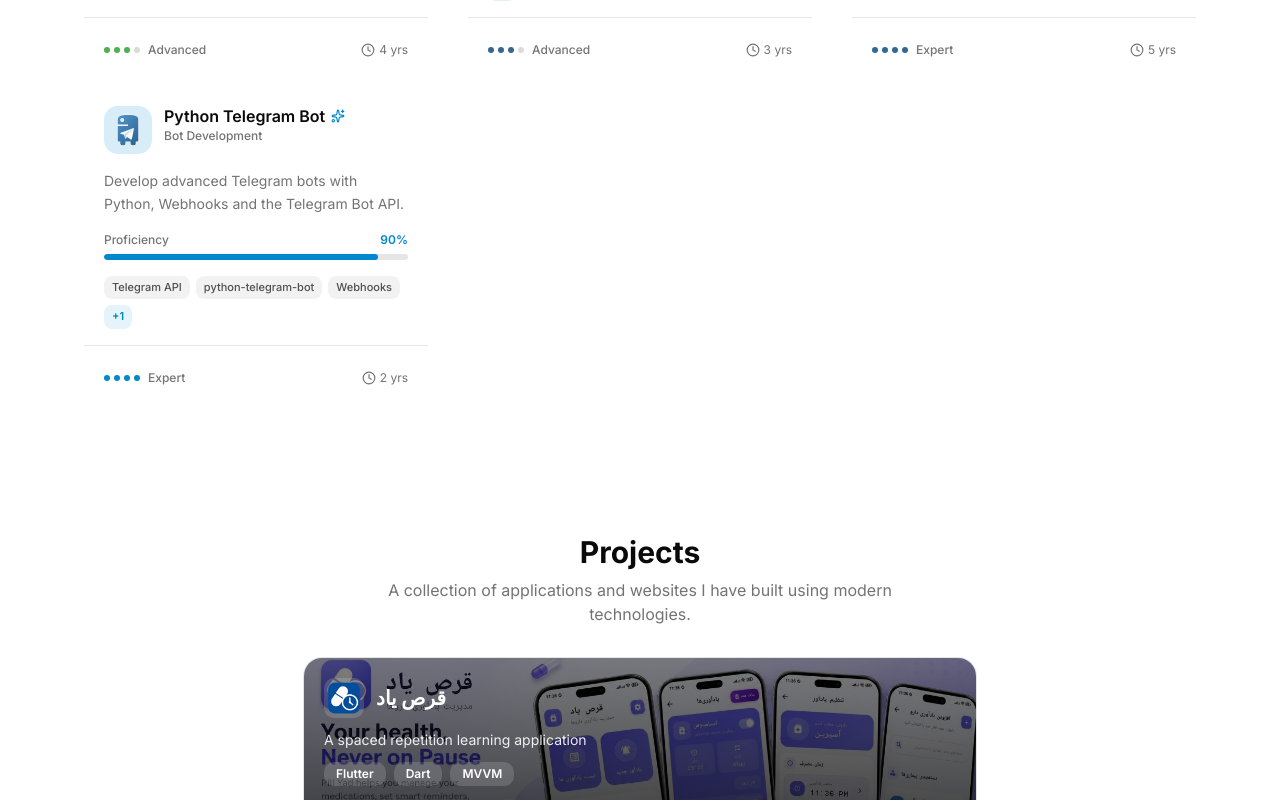
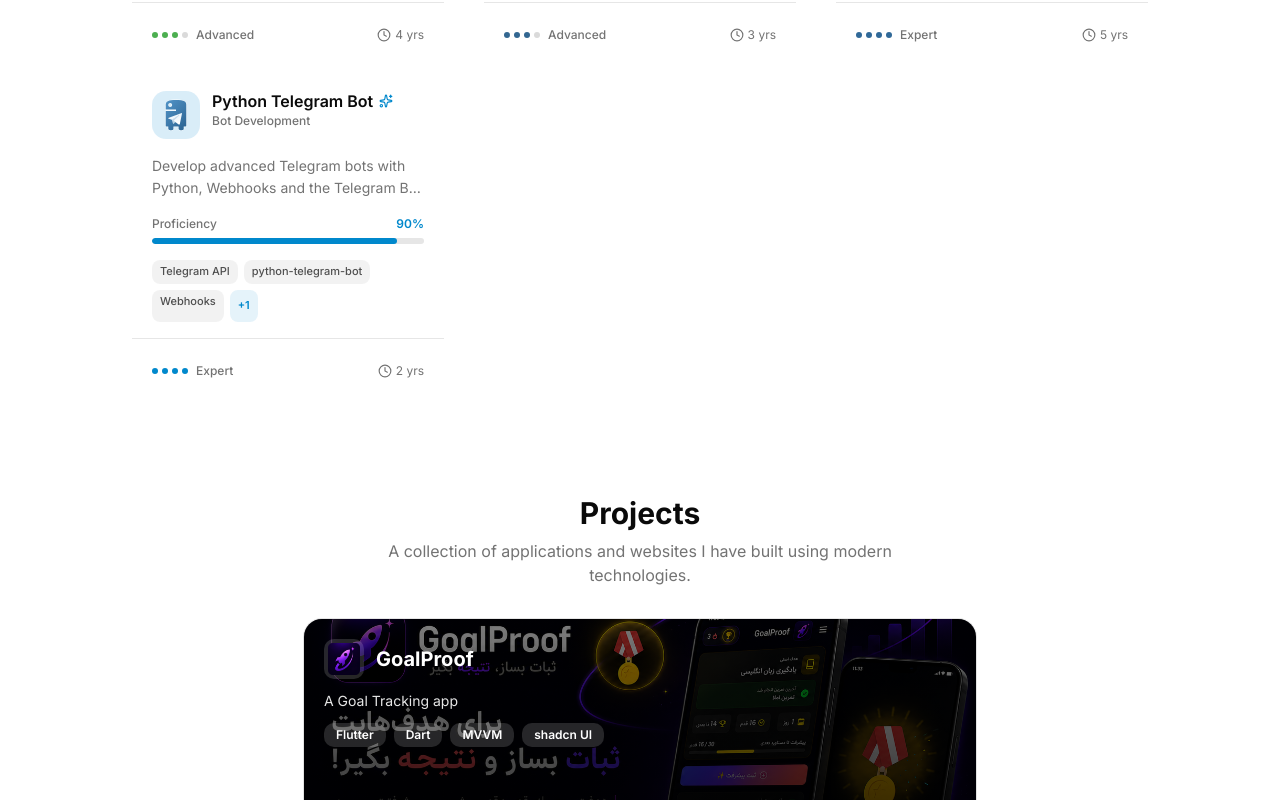
Before and after one commit to EhsanFiruzi/portfolio, a Next.js app: page / in a window 1280 px wide. Shown: the part 1180-1980 px from the top of the page. Built offline with nearby package versions, Linux system fonts and the light colour scheme.

Commit message:
Refactor code structure for improved readability and maintainability

```diff
--- a/app/page.tsx
+++ b/app/page.tsx
@@ -10,7 +10,7 @@
   return (
     <>
         <Profile/>
-        <div className="flex m-14">
+        <div className="mx-auto w-full max-w-6xl px-4 py-10 sm:px-8 lg:px-14">
           <SkillsSection />
         </div>
         <ProjectsSection/>
--- a/components/MagicBento.tsx
+++ b/components/MagicBento.tsx
@@ -495,7 +495,10 @@
   children: React.ReactNode
   gridRef: React.RefObject<HTMLDivElement | null>
 }) => (
-  <div className="bento-section grid grid-cols-1 gap-4 sm:grid-cols-2 lg:grid-cols-3 p-4" ref={gridRef}>
+  <div
+    className="bento-section grid w-full grid-cols-1 gap-4 sm:grid-cols-2 lg:grid-cols-3"
+    ref={gridRef}
+  >
     {children}
   </div>
 )
@@ -521,6 +524,7 @@
 
 function SkillCardContent({ skill }: { skill: Skill }) {
   const [progress, setProgress] = useState(0)
+  const [tagsExpanded, setTagsExpanded] = useState(false)
   const ref = useRef<HTMLDivElement>(null)
 
   // پرشدن پراگرس بار وقتی کارت وارد viewport می‌شه
@@ -541,21 +545,26 @@
     return () => observer.disconnect()
   }, [skill.proficiency])
 
+  const visibleTags = skill.tags ?? []
+  const hasExtraTags = visibleTags.length > 3
+  const shownTags = tagsExpanded ? visibleTags : visibleTags.slice(0, 3)
+  const hiddenCount = visibleTags.length - 3
+
   return (
-    <div ref={ref} className="group/skill h-full">
+    <div ref={ref} className="group/skill h-full w-full">
       <Card
         className={cn(
-          "relative flex h-full flex-col gap-4 overflow-visible border-0 bg-transparent p-3 pt-0 shadow-none",
+          "relative flex h-full w-full flex-col gap-4 overflow-visible border-0 bg-transparent p-3 pt-0 shadow-none",
           skill.featured
             ? "ring-1 ring-(--skill-accent)/40"
             : "ring-1 ring-foreground/10"
         )}
       >
-        <CardHeader className="px-5 pt-5">
-          <div className="flex items-start gap-3">
+        <CardHeader className="px-4 pt-4 sm:px-5 sm:pt-5">
+          <div className="flex items-start gap-2.5 sm:gap-3">
             <div
               className={cn(
-                "flex h-12 w-12 shrink-0 items-center justify-center rounded-xl",
+                "flex h-10 w-10 shrink-0 items-center justify-center rounded-xl sm:h-12 sm:w-12",
                 "bg-(--skill-accent)/15 text-(--skill-accent)",
                 "transition-transform duration-300 group-hover/skill:scale-105"
               )}
@@ -565,19 +574,19 @@
 
             <div className="min-w-0 flex-1">
               <div className="flex items-center gap-1.5">
-                <h3 className="truncate font-heading text-base font-semibold leading-tight">
+                <h3 className="truncate font-heading text-sm font-semibold leading-tight sm:text-base">
                   {skill.title}
                 </h3>
                 {skill.featured && (
                   <Sparkles className="size-3.5 shrink-0 text-(--skill-accent)" aria-label="Featured skill" />
                 )}
               </div>
-              <p className="mt-0.5 text-xs font-medium text-muted-foreground">{skill.category}</p>
+              <p className="mt-0.5 truncate text-xs font-medium text-muted-foreground">{skill.category}</p>
             </div>
           </div>
         </CardHeader>
 
-        <CardContent className="flex-1 px-5">
+        <CardContent className="flex-1 px-4 sm:px-5">
           <p className="line-clamp-2 text-sm leading-relaxed text-muted-foreground">{skill.description}</p>
 
           <div className="mt-4">
@@ -593,9 +602,10 @@
             </div>
           </div>
 
-          {skill.tags && skill.tags.length > 0 && (
+          {/* Tags */}
+          {visibleTags.length > 0 && (
             <div className="mt-4 flex flex-wrap gap-1.5">
-              {skill.tags.slice(0, 3).map((tag) => (
+              {shownTags.map((tag) => (
                 <span
                   key={tag}
                   className="rounded-md bg-foreground/5 px-2 py-1 text-[11px] font-medium text-foreground/70"
@@ -603,17 +613,32 @@
                   {tag}
                 </span>
               ))}
-              {skill.tags.length > 3 && (
-                <span className="rounded-md bg-(--skill-accent)/10 px-2 py-1 text-[11px] font-semibold text-(--skill-accent)">
-                  +{skill.tags.length - 3}
-                </span>
+
+              {hasExtraTags && (
+                <button
+                  type="button"
+                  onClick={(e) => {
+                    e.stopPropagation()
+                    setTagsExpanded((prev) => !prev)
+                  }}
+                  aria-expanded={tagsExpanded}
+                  aria-label={tagsExpanded ? "Show fewer tags" : `Show ${hiddenCount} more tags`}
+                  className={cn(
+                    "relative z-10 flex min-h-8 items-center rounded-md px-2 py-1 text-[11px] font-semibold",
+                    "bg-(--skill-accent)/10 text-(--skill-accent)",
+                    "transition-colors hover:bg-(--skill-accent)/20",
+                    "focus-visible:outline focus-visible:outline-2 focus-visible:outline-(--skill-accent)/50"
+                  )}
+                >
+                  {tagsExpanded ? "Show less" : `+${hiddenCount}`}
+                </button>
               )}
             </div>
           )}
         </CardContent>
 
-        <CardFooter className="border-t border-foreground/10 px-5 pt-4 text-xs text-muted-foreground">
-          <div className="flex w-full items-center gap-3">
+        <CardFooter className="border-t border-foreground/10 px-4 pt-4 text-xs text-muted-foreground sm:px-5">
+          <div className="flex w-full flex-wrap items-center gap-x-3 gap-y-2">
             <div className="flex items-center gap-2">
               <div className="flex items-center gap-1">
                 {Array.from({ length: 4 }).map((_, i) => (
@@ -629,7 +654,7 @@
               <span className="font-medium">{LEVEL_LABEL[skill.level]}</span>
             </div>
 
-            <div className="ml-auto flex items-center gap-3">
+            <div className="flex items-center gap-3 sm:ml-auto">
               <div className="flex items-center gap-1">
                 <Clock className="size-3.5" />
                 <span>{formatYears(skill.yearsOfExperience)} yrs</span>
@@ -658,13 +683,7 @@
     description:
       "Build high-performance cross-platform mobile applications with Flutter and Dart.",
     icon: (
-   <Image
-     src="./flutter.svg"
-     alt="Flutter"
-     width={34}
-     height={34}
-     className="object-contain"
-   />
+      <Image src="./flutter.svg" alt="Flutter" width={34} height={34} className="object-contain" />
     ),
     level: "expert",
     proficiency: 90,
@@ -680,13 +699,7 @@
     description:
       "Develop fast, scalable and modern REST APIs using FastAPI and Python.",
     icon: (
-   <Image
-     src="./fastapi.svg"
-     alt="FastAPI"
-     width={34}
-     height={34}
-     className="object-contain"
-   />
+      <Image src="./fastapi.svg" alt="FastAPI" width={34} height={34} className="object-contain" />
     ),
     level: "expert",
     proficiency: 95,
@@ -714,23 +727,14 @@
     proficiency: 30,
     yearsOfExperience: 1,
     category: "Web Development",
-     color: "var(--next-accent)",// zinc-200,
+    color: "var(--next-accent)", // zinc-200,
     tags: ["React", "SSR", "App Router", "Tailwind CSS"],
   },
 
   {
     title: "SQL",
-     description:
-       "Design and write efficient SQL queries for relational databases.",
-     icon: (
-   <Image
-     src="./sql.svg"
-     alt="SQL"
-     width={34}
-     height={34}
-     className="object-contain"
-   />
- ),
+    description: "Design and write efficient SQL queries for relational databases.",
+    icon: <Image src="./sql.svg" alt="SQL" width={34} height={34} className="object-contain" />,
     level: "advanced",
     proficiency: 85,
     yearsOfExperience: 4,
@@ -744,13 +748,7 @@
     description:
       "Work with PostgreSQL for scalable, reliable and production-ready databases.",
     icon: (
-   <Image
-     src="./postgresql.svg"
-     alt="PostgreSQL"
-     width={34}
-     height={34}
-     className="object-contain"
-   />
+      <Image src="./postgresql.svg" alt="PostgreSQL" width={34} height={34} className="object-contain" />
     ),
     level: "advanced",
     proficiency: 80,
@@ -762,17 +760,8 @@
 
   {
     title: "Python",
-     description:
-       "Write clean, maintainable and efficient software with Python.",
-     icon: (
-   <Image
-     src="./python.svg"
-     alt="Python"
-     width={34}
-     height={34}
-     className="object-contain"
-   />
- ),
+    description: "Write clean, maintainable and efficient software with Python.",
+    icon: <Image src="./python.svg" alt="Python" width={34} height={34} className="object-contain" />,
     level: "expert",
     proficiency: 100,
     yearsOfExperience: 5,
@@ -855,7 +844,7 @@
         {skills.map((skill) => {
           const skillGlow = hexToRgbString(skill.color)
           const baseClassName = cn(
-            "magic-bento-card h-full",
+            "magic-bento-card h-full w-full",
             enableBorderGlow && "magic-bento-card--border-glow"
           )
           const cardStyle: React.CSSProperties = {
--- a/components/Projects.tsx
+++ b/components/Projects.tsx
@@ -327,11 +327,34 @@
   )
 }
 
-
+// https://github.com/EhsanFiruzi/vubulary_card
 const projects: Project[] = [
  {
+   title: "GoalProof",
+   description:"A Goal Tracking app",
+   banner:"./goal_proof_banner.png",
+   icon:<Image src="./goal_proof_logo.png" width={32} height={32} alt=""/>,
+   type:ProjectType.APP,
+   technologies:[
+     "Flutter",
+     "Dart",
+     "MVVM",
+     "shadcn UI"
+   ],
+    downloadLinks:[
+     {
+       store:StoreType.MYKET,
+       url:"https://myket.ir/app/ir.ehsan.goalproof"
+     },
+
+   ],
+   screenshots:[],
+   featured:true,
+   year:2026
+ },
+ {
    title:"قرص یاد",
-   description:"A spaced repetition learning application",
+   description:"A Medicine Reminder application",
    banner:"./ghors_yad_banner.jpg",
    icon:<Image src="./ghors_yad_logo.png" width={32} height={32} alt=""/>,
    type:ProjectType.APP,
@@ -352,7 +375,7 @@
    ],
    screenshots:[],
    featured:true,
-   year:2026
+   year:2025
  },
 ]
 
--- a/components/skill-card.tsx
+++ b/components/skill-card.tsx
@@ -32,6 +32,7 @@
 export function SkillCard({ skill }: { skill: Skill }) {
 
   const [progress, setProgress] = useState(0)
+  const [tagsExpanded, setTagsExpanded] = useState(false)
   const ref = useRef<HTMLDivElement>(null)
 
   // پرشدن پراگرس بار وقتی کارت وارد viewport می‌شه
@@ -53,6 +54,11 @@
     return () => observer.disconnect()
   }, [skill.proficiency])
 
+  const visibleTags = skill.tags ?? []
+  const hasExtraTags = visibleTags.length > 3
+  const shownTags = tagsExpanded ? visibleTags : visibleTags.slice(0, 3)
+  const hiddenCount = visibleTags.length - 3
+
   return (
     <div
       ref={ref}
@@ -73,11 +79,11 @@
         )}
       >
 
-        <CardHeader className="px-5 pt-5">
-          <div className="flex items-start gap-3">
+        <CardHeader className="px-4 pt-4 sm:px-5 sm:pt-5">
+          <div className="flex items-start gap-2.5 sm:gap-3">
             <div
               className={cn(
-                "flex h-12 w-12 shrink-0 items-center justify-center rounded-xl",
+                "flex h-10 w-10 shrink-0 items-center justify-center rounded-xl sm:h-12 sm:w-12",
                 "bg-(--skill-accent)/15 text-(--skill-accent)",
                 "transition-transform duration-300 group-hover/skill:scale-105"
               )}
@@ -87,7 +93,7 @@
 
             <div className="min-w-0 flex-1">
               <div className="flex items-center gap-1.5">
-                <h3 className="truncate font-heading text-base font-semibold leading-tight">
+                <h3 className="truncate font-heading text-sm font-semibold leading-tight sm:text-base">
                   {skill.title}
                 </h3>
                 {skill.featured && (
@@ -97,14 +103,14 @@
                   />
                 )}
               </div>
-              <p className="mt-0.5 text-xs font-medium text-muted-foreground">
+              <p className="mt-0.5 truncate text-xs font-medium text-muted-foreground">
                 {skill.category}
               </p>
             </div>
           </div>
         </CardHeader>
 
-        <CardContent className="px-5">
+        <CardContent className="px-4 sm:px-5">
           <p className="line-clamp-2 text-sm leading-relaxed text-muted-foreground">
             {skill.description}
           </p>
@@ -128,9 +134,9 @@
           </div>
 
           {/* Tags */}
-          {skill.tags && skill.tags.length > 0 && (
+          {visibleTags.length > 0 && (
             <div className="mt-4 flex flex-wrap gap-1.5">
-              {skill.tags.slice(0, 3).map((tag) => (
+              {shownTags.map((tag) => (
                 <span
                   key={tag}
                   className="rounded-md bg-foreground/5 px-2 py-1 text-[11px] font-medium text-foreground/70"
@@ -138,17 +144,36 @@
                   {tag}
                 </span>
               ))}
-              {skill.tags.length > 3 && (
-                <span className="rounded-md bg-(--skill-accent)/10 px-2 py-1 text-[11px] font-semibold text-(--skill-accent)">
-                  +{skill.tags.length - 3}
-                </span>
+
+              {hasExtraTags && (
+                <button
+                  type="button"
+                  onClick={(e) => {
+                    e.stopPropagation()
+                    setTagsExpanded((prev) => !prev)
+                  }}
+                  aria-expanded={tagsExpanded}
+                  aria-label={
+                    tagsExpanded
+                      ? "Show fewer tags"
+                      : `Show ${hiddenCount} more tags`
+                  }
+                  className={cn(
+                    "flex min-h-8 items-center rounded-md px-2 py-1 text-[11px] font-semibold",
+                    "bg-(--skill-accent)/10 text-(--skill-accent)",
+                    "transition-colors hover:bg-(--skill-accent)/20",
+                    "focus-visible:outline focus-visible:outline-2 focus-visible:outline-(--skill-accent)/50"
+                  )}
+                >
+                  {tagsExpanded ? "Show less" : `+${hiddenCount}`}
+                </button>
               )}
             </div>
           )}
         </CardContent>
 
-        <CardFooter className="border-t border-foreground/10 px-5 pt-4 text-xs text-muted-foreground">
-          <div className="flex w-full items-center gap-3">
+        <CardFooter className="border-t border-foreground/10 px-4 pt-4 text-xs text-muted-foreground sm:px-5">
+          <div className="flex w-full flex-wrap items-center gap-x-3 gap-y-2">
             {/* Level dots */}
             <div className="flex items-center gap-2">
               <div className="flex items-center gap-1">
@@ -167,7 +192,7 @@
               <span className="font-medium">{LEVEL_LABEL[skill.level]}</span>
             </div>
 
-            <div className="ml-auto flex items-center gap-3">
+            <div className="flex items-center gap-3 sm:ml-auto">
               <div className="flex items-center gap-1">
                 <Clock className="size-3.5" />
                 <span>{formatYears(skill.yearsOfExperience)} yrs</span>
```
Also changed, not shown: public/goal_proof_banner.png (added), public/goal_proof_logo.png (added). Lines whose indentation alone changed are shown as unchanged.
